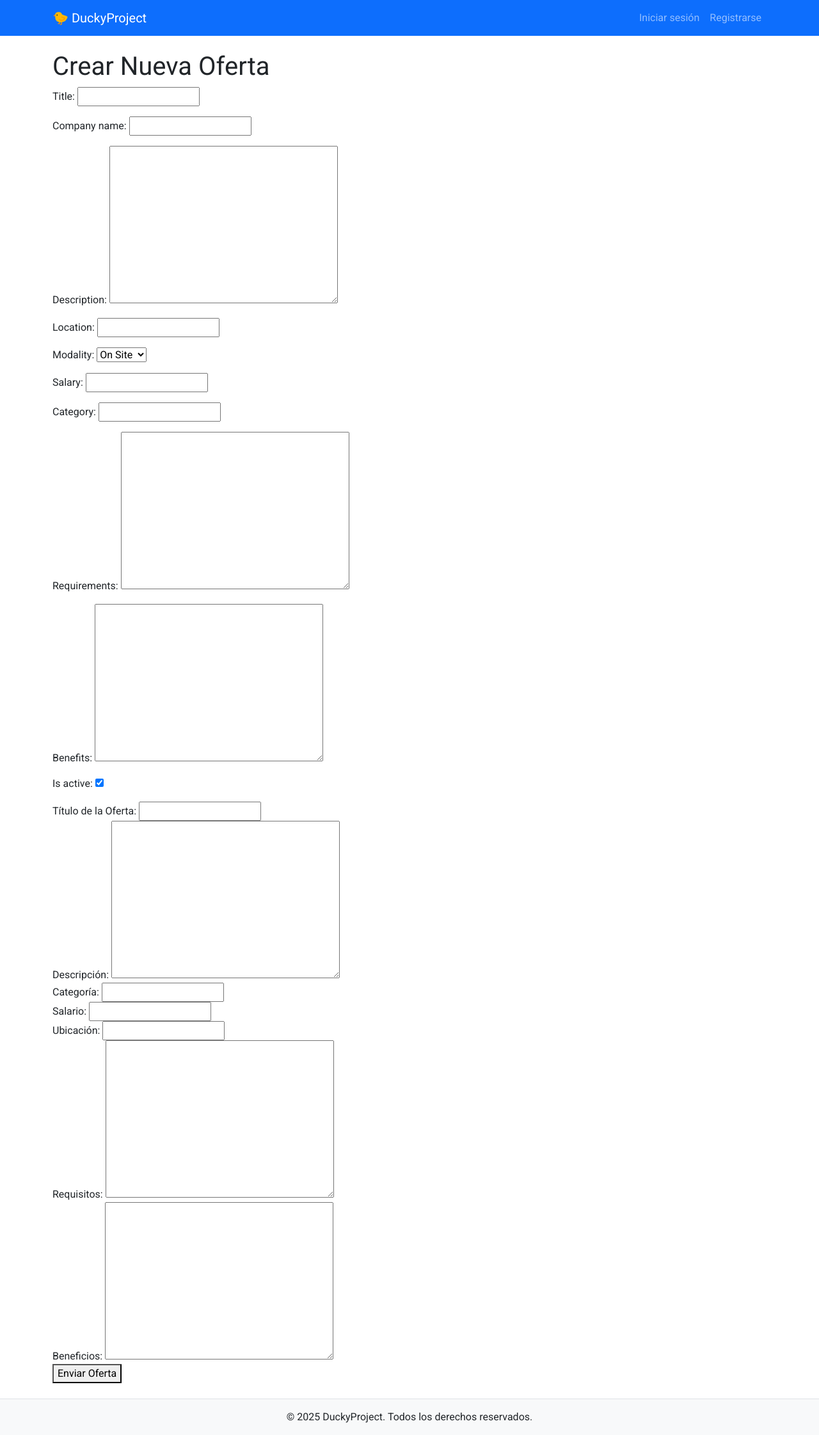
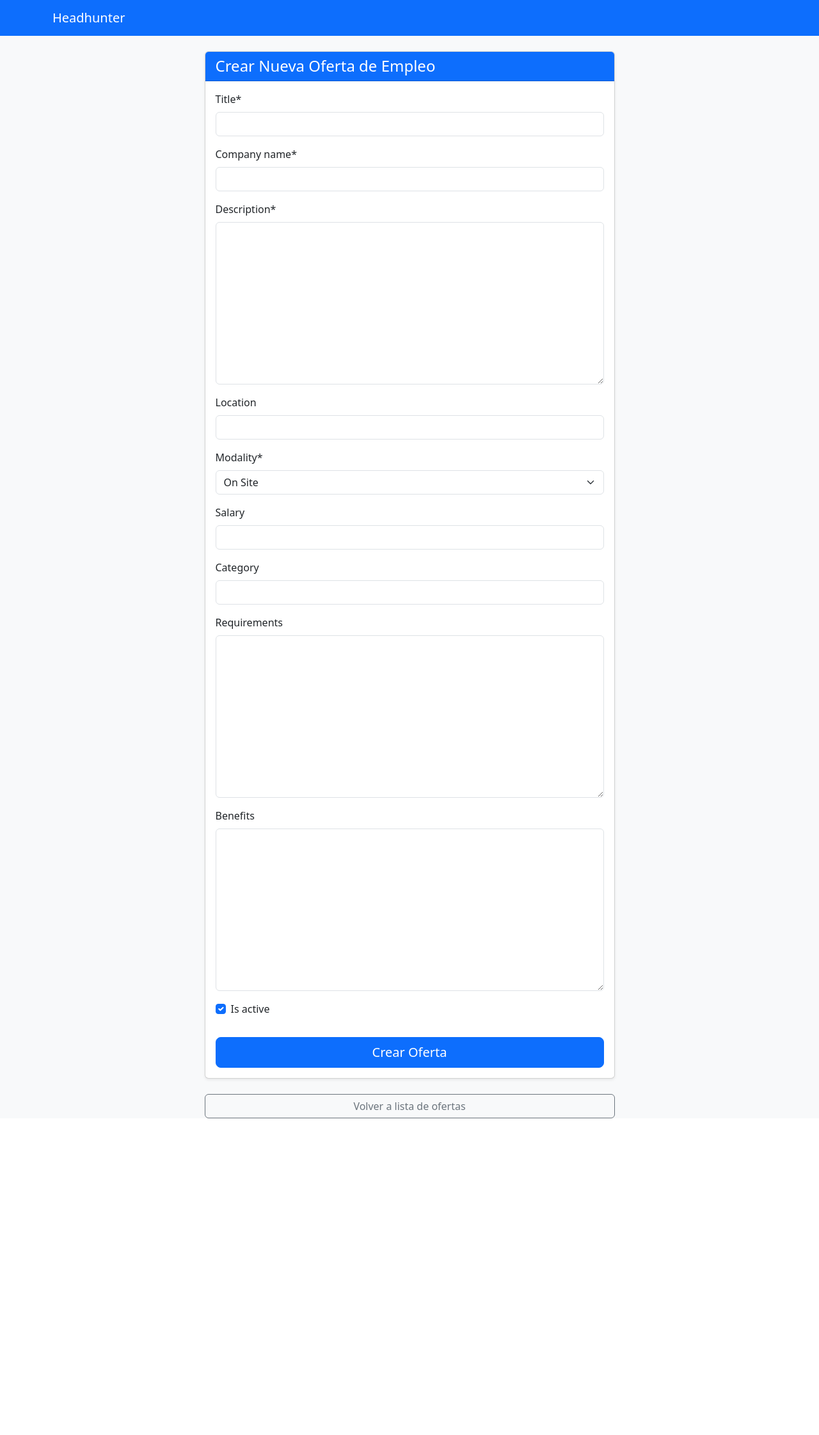
Before and after one commit to mihifidem/ducky, a Django app: template jobs/templates/jobs/create_offer.html in a window 1280 px wide. Shown: the whole page at 64% size. After the commit the page ends 1748 px from the top, so only its background shows below. Run offline with Django 5.2, Linux system fonts and the light colour scheme; the template is opened without the code that fills it: values that come from a table or form of the project are taken from there, others are empty; some libraries are stand-ins or nearby versions.

Commit message:
ahora si

```diff
--- a/jobs/templates/jobs/create_offer.html
+++ b/jobs/templates/jobs/create_offer.html
@@ -1,56 +1,57 @@
-{% extends "base.html" %}
+{% load crispy_forms_tags %}
+<!DOCTYPE html>
+<html lang="es">
+<head>
+    <meta charset="UTF-8" />
+    <meta name="viewport" content="width=device-width, initial-scale=1" />
+    <title>Crear Oferta de Empleo</title>
+    <!-- Bootstrap CSS CDN -->
+    <link href="https://cdn.jsdelivr.net/npm/bootstrap@5.3.0/dist/css/bootstrap.min.css" rel="stylesheet" />
+</head>
+<body class="bg-light">
 
-{% block title %}Crear Oferta{% endblock %}
+<nav class="navbar navbar-expand-lg navbar-dark bg-primary mb-4">
+  <div class="container">
+    <a class="navbar-brand" href="/">Headhunter</a>
+    <button class="navbar-toggler" type="button" data-bs-toggle="collapse" data-bs-target="#navbarNav" aria-controls="navbarNav" aria-expanded="false" aria-label="Toggle navigation">
+      <span class="navbar-toggler-icon"></span>
+    </button>
+  </div>
+</nav>
 
-{% block content %}
-<h1>Crear Nueva Oferta</h1>
+<div class="container">
+  <div class="row justify-content-center">
+    <div class="col-md-8 col-lg-7">
+      <div class="card shadow-sm mb-4">
+        <div class="card-header bg-primary text-white">
+          <h4 class="mb-0">Crear Nueva Oferta de Empleo</h4>
+        </div>
+        <div class="card-body">
+          {% if messages %}
+            {% for message in messages %}
+              <div class="alert alert-{{ message.tags }} alert-dismissible fade show" role="alert">
+                {{ message }}
+                <button type="button" class="btn-close" data-bs-dismiss="alert" aria-label="Cerrar"></button>
+              </div>
+            {% endfor %}
+          {% endif %}
 
-<form method="POST" action="{% url 'create_offer' %}">
-    {% csrf_token %}
-    {{ form.as_p}}
+          <form method="post" novalidate>
+            {% csrf_token %}
+            {{ form|crispy }}
+            <div class="d-grid">
+              <button type="submit" class="btn btn-primary btn-lg mt-3">Crear Oferta</button>
+            </div>
+          </form>
+        </div>
+      </div>
+      <a href="{% url 'job_offer_list' %}" class="btn btn-outline-secondary w-100">Volver a lista de ofertas</a>
+    </div>
+  </div>
+</div>
 
-    <div>
-        <label for="id_title">Título de la Oferta:</label>
-        {{ form.title.errors }}
-        {{ form.title }}
-    </div>
 
-    <div>
-        <label for="id_description">Descripción:</label>
-        {{ form.description.errors }}
-        {{ form.description }}
-    </div>
+<script src="https://cdn.jsdelivr.net/npm/bootstrap@5.3.0/dist/js/bootstrap.bundle.min.js"></script>
 
-    <div>
-        <label for="id_category">Categoría:</label>
-        {{ form.category.errors }}
-        {{ form.category }}
-    </div>
-
-    <div>
-        <label for="id_salary">Salario:</label>
-        {{ form.salary.errors }}
-        {{ form.salary }}
-    </div>
-
-    <div>
-        <label for="id_location">Ubicación:</label>
-        {{ form.location.errors }}
-        {{ form.location }}
-    </div>
-
-    <div>
-        <label for="id_requirements">Requisitos:</label>
-        {{ form.requirements.errors }}
-        {{ form.requirements }}
-    </div>
-
-    <div>
-        <label for="id_benefits">Beneficios:</label>
-        {{ form.benefits.errors }}
-        {{ form.benefits }}
-    </div>
-
-    <button type="submit">Enviar Oferta </button>
-</form>
-{% endblock %}
+</body>
+</html>
```
Also changed, not shown: jobs/views.py (+18 -19 lines).
